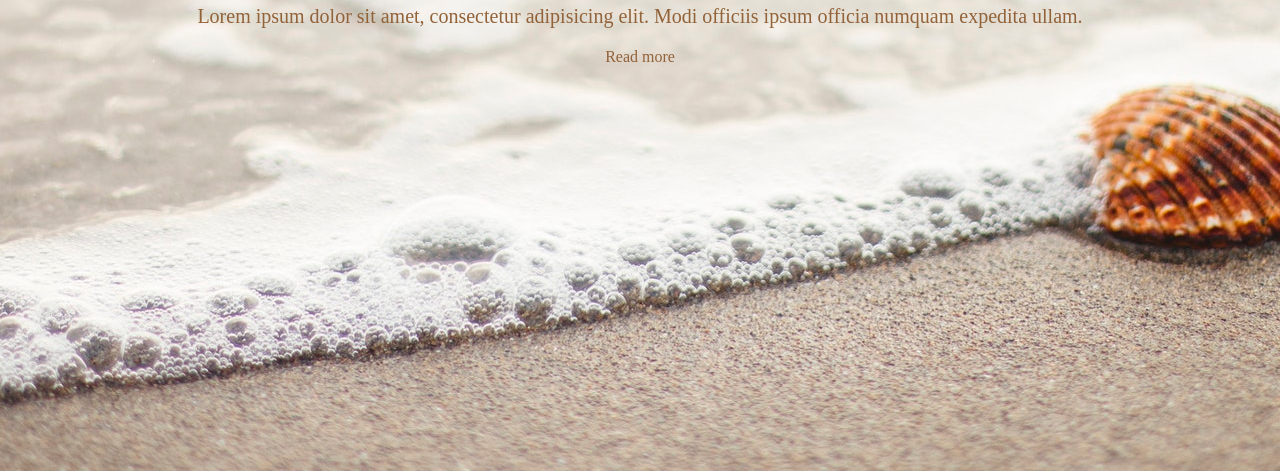
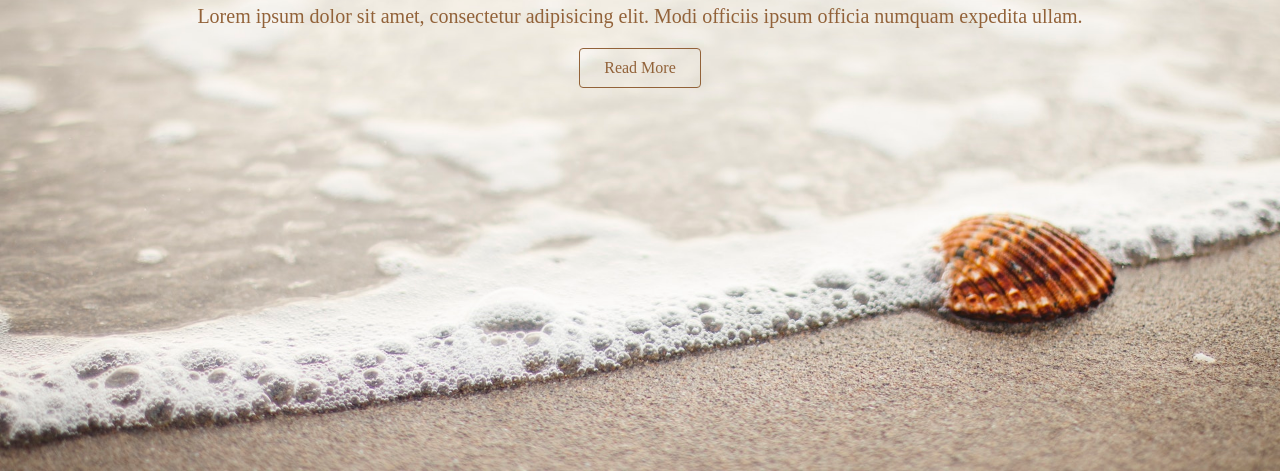
Before and after one commit to AlexeyKhaletskiy/fullscreen_landing, a plain HTML site: page index.html in a window 1280 px wide. Shown: the part 329-800 px from the top of the page. Drawn offline with Linux system fonts and the light colour scheme.

Commit message:
Add link style

```diff
--- a/assets/css/style.css
+++ b/assets/css/style.css
@@ -4,12 +4,14 @@ body{
 }
 .welcome-section{
   height: 100vh;
+  min-height: 400px;
   background-image: url(./../images/beachshowcase.jpg);
   background-repeat: no-repeat;
-  background-repeat: no-repeat;
+  background-size: cover;
   background-position: bottom;
+  color: #926239;
   text-align: center;
-  color: #926239 ;
+
 }
 .welcome-section-heading{
   margin: 0;
@@ -24,6 +26,15 @@ body{
   font-size: 20px;
 }
 .welcome-section-link{
+  display: inline-block;
+  min-width: 100px;
+  max-width: 150px;
+  padding: 10px;
+  border: 1px solid #926239;
+  border-radius: 4px;
+  white-space: nowrap;
+  overflow: hidden;
+  text-overflow: ellipsis;
   color: inherit;
   text-decoration: none;
 }
--- a/index.html
+++ b/index.html
@@ -12,7 +12,7 @@
 <section class="welcome-section">
   <h1 class="welcome-section-heading">Welcome To The Beach</h1>
   <p class="welcome-section-content">Lorem ipsum dolor sit amet, consectetur adipisicing elit. Modi officiis ipsum officia numquam expedita ullam.</p>
-  <a href="#main-content" class="welcome-section-link">Read more</a>
+  <a href="#main-content" class="welcome-section-link">Read More</a>
 </section>
 
 </body>
```
